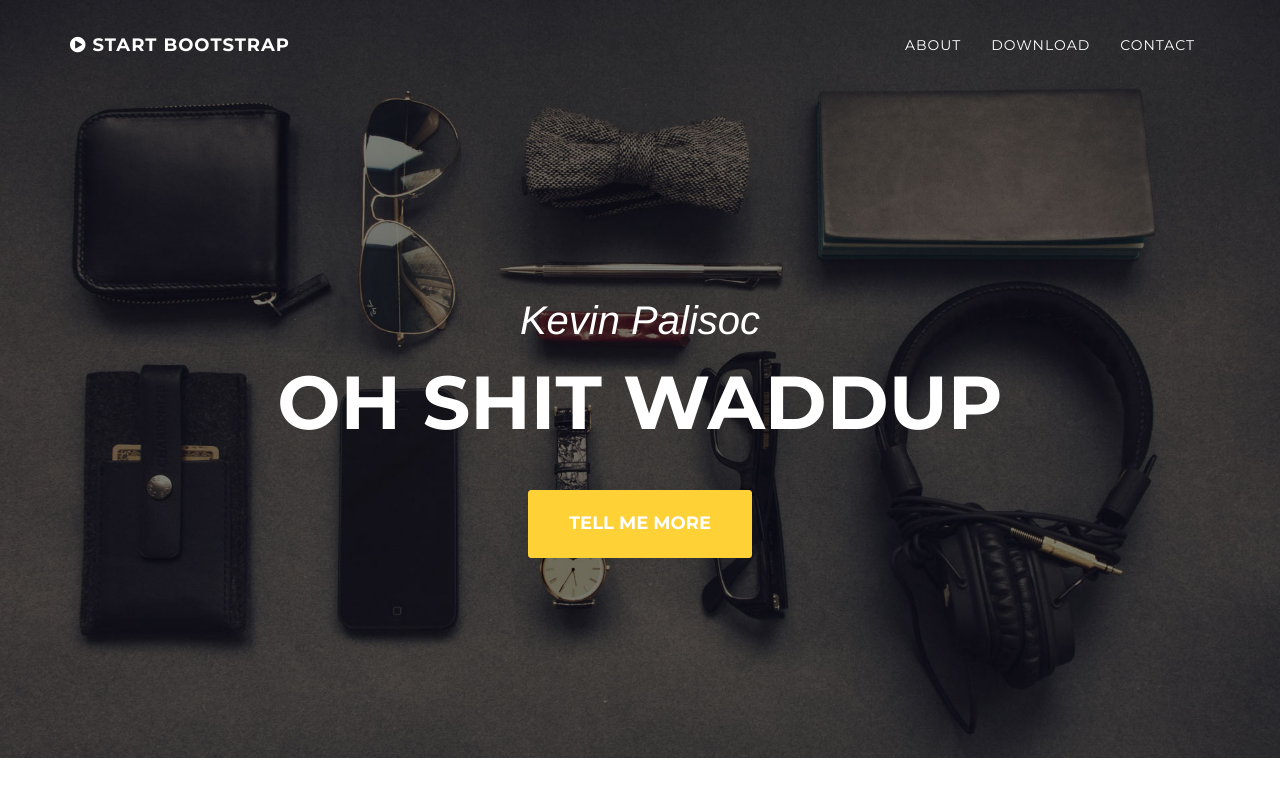
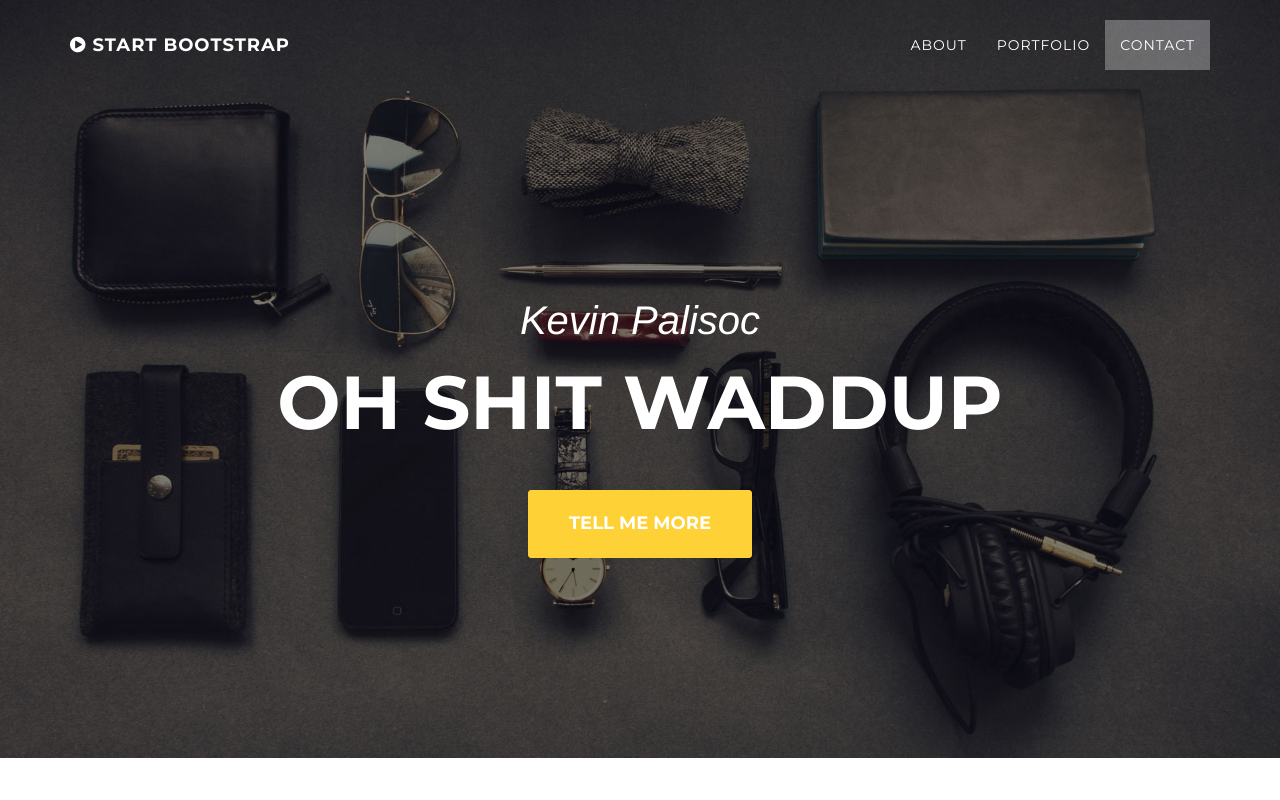
Before and after one commit to kpalisoc/kpalisoc.github.io, a website: page index.html in a window 1280 px wide. Both pictures are taken after a click on the link "START BOOTSTRAP". Shown: the top 800 px of the page. Drawn offline with nearby package versions, Linux system fonts and the light colour scheme; a web font is replaced by a local one.

Commit message:
Add Scrolling Attempt

```diff
--- a/index.html
+++ b/index.html
@@ -58,7 +58,7 @@
                         <a class="page-scroll" href="#about">About</a>
                     </li>
                     <li>
-                        <a class="page-scroll" href="#download">Download</a>
+                        <a class="page-scroll" href="#portfolio">Portfolio</a>
                     </li>
                     <li>
                         <a class="page-scroll" href="#contact">Contact</a>
--- a/js/agency.js
+++ b/js/agency.js
@@ -1,6 +1,8 @@
 // Agency Theme JavaScript
 
-// jQuery to collapse the navbar on scroll
+(function($) {
+    "use strict"; // Start of use strict
+
     function collapseNavbar() {
         if ($(".navbar").offset().top > 50) {
             $(".navbar-fixed-top").addClass("top-nav-collapse");
@@ -13,19 +15,30 @@ $(window).scroll(collapseNavbar);
     $(document).ready(collapseNavbar);
 
     // jQuery for page scrolling feature - requires jQuery Easing plugin
-$(function() {
     $('a.page-scroll').bind('click', function(event) {
         var $anchor = $(this);
         $('html, body').stop().animate({
-            scrollTop: $($anchor.attr('href')).offset().top
-        }, 1500, 'easeInOutExpo');
+            scrollTop: ($($anchor.attr('href')).offset().top - 50)
+        }, 1250, 'easeInOutExpo');
         event.preventDefault();
     });
+
+    // Highlight the top nav as scrolling occurs
+    $('body').scrollspy({
+        target: '.navbar-fixed-top',
+        offset: 51
     });
 
     // Closes the Responsive Menu on Menu Item Click
-$('.navbar-collapse ul li a').click(function() {
-  if ($(this).attr('class') != 'dropdown-toggle active' && $(this).attr('class') != 'dropdown-toggle') {
+    $('.navbar-collapse ul li a:not(.dropdown-toggle)').click(function() {
         $('.navbar-toggle:visible').click();
+    });
+
+    // Offset for Main Navigation
+    $('#mainNav').affix({
+        offset: {
+            top: 100
         }
-});
+    })
+
+})(jQuery); // End of use strict
```
Lines whose indentation alone changed are shown as unchanged.
